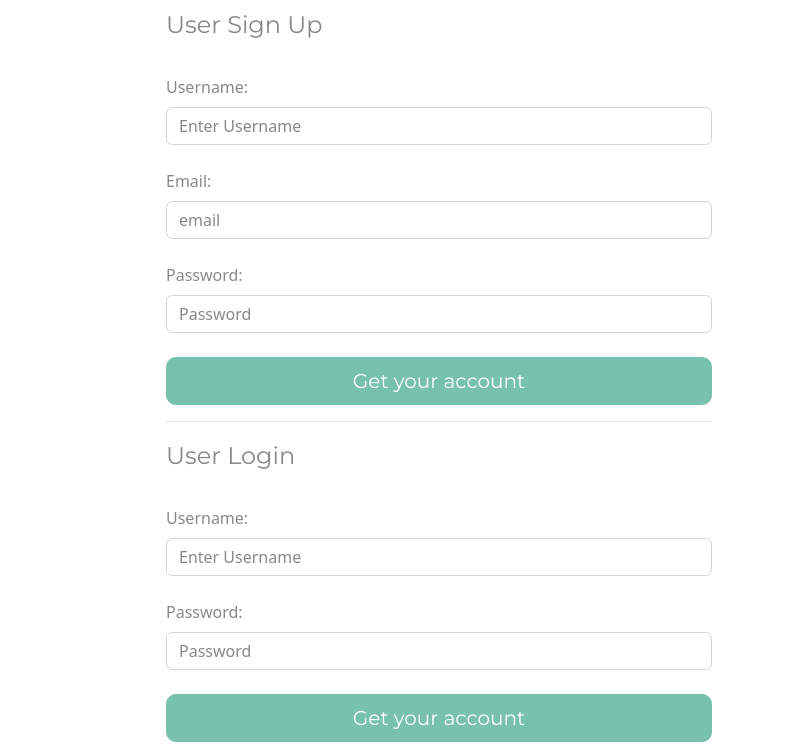
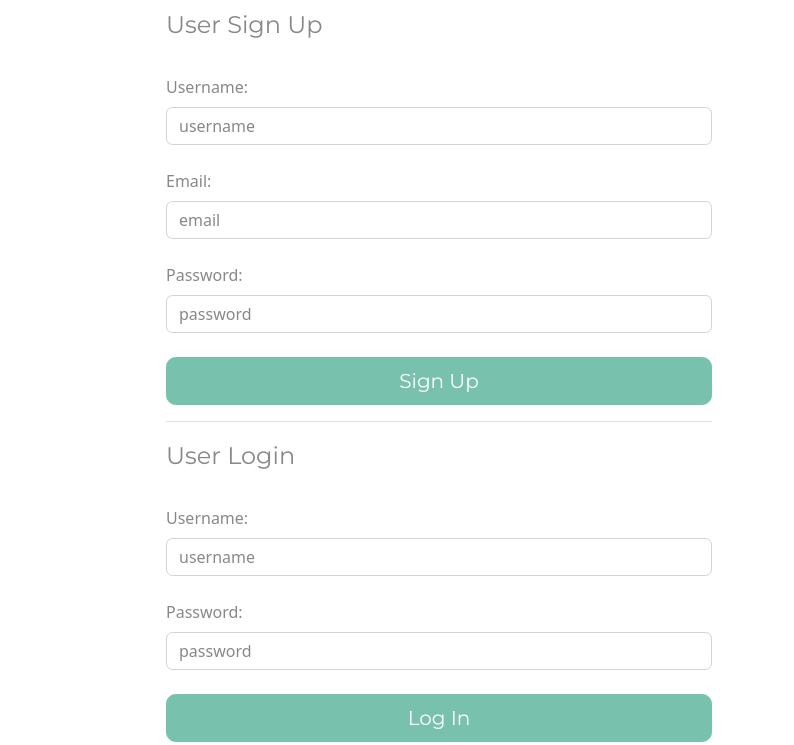
Before and after one commit to zicna/quiz_frontend, a plain HTML site: page index.html in a window 1280 px wide. Shown: the part 260-1005 px from the top of the page, 486-1280 px from the left. Drawn offline with nearby package versions, Linux system fonts and the light colour scheme.

Commit message:
change placeholders and add 'required'

```diff
--- a/index.html
+++ b/index.html
@@ -50,7 +50,7 @@
                   id="username-sign-up"
                   name="username"
                   class="form-control"
-                  placeholder="Enter Username"
+                  placeholder="username"
                   required
                 />
               </div>
@@ -78,14 +78,15 @@
                   id="password-sign-up"
                   name="password"
                   class="form-control"
-                  placeholder="Password"
+                  placeholder="password"
+                  required
                 />
               </div>
 
               <div class="d-grid gap-2">
                 <input
                   type="submit"
-                  value="Get your account"
+                  value="Sign Up"
                   class="btn btn-lg btn-primary btn-block mt-4"
                   id="btn-sign-up"
                 />
@@ -101,7 +102,7 @@
                   id="username-login"
                   name="username-login"
                   class="form-control"
-                  placeholder="Enter Username"
+                  placeholder="username"
                   required
                 />
               </div>
@@ -127,14 +128,15 @@
                   id="password-login"
                   name="password"
                   class="form-control"
-                  placeholder="Password"
+                  placeholder="password"
+                  required
                 />
               </div>
 
               <div class="d-grid gap-2">
                 <input
                   type="submit"
-                  value="Get your account"
+                  value="Log In"
                   class="btn btn-lg btn-primary btn-block mt-4"
                   id="btn-login"
                 />
```
